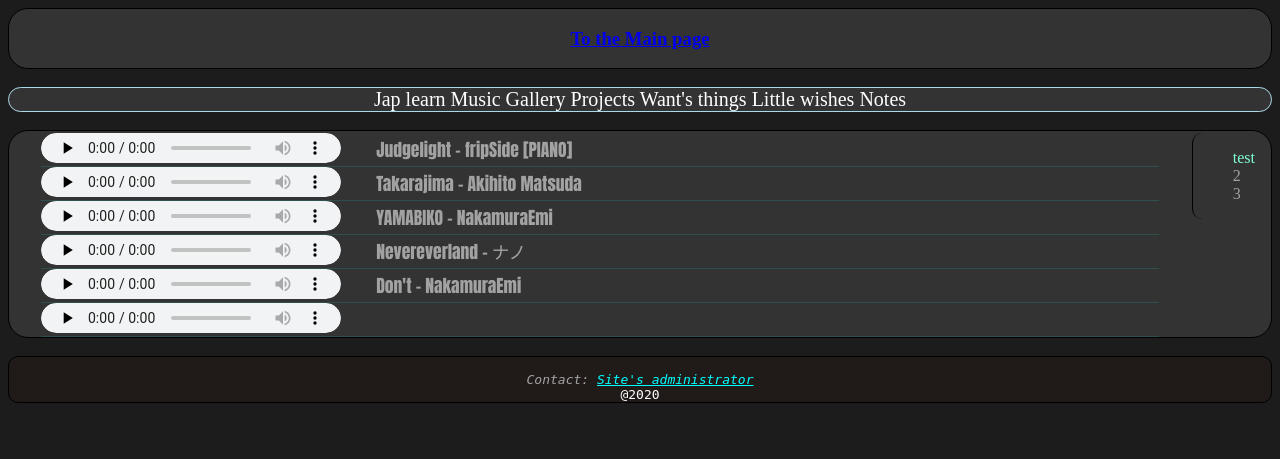
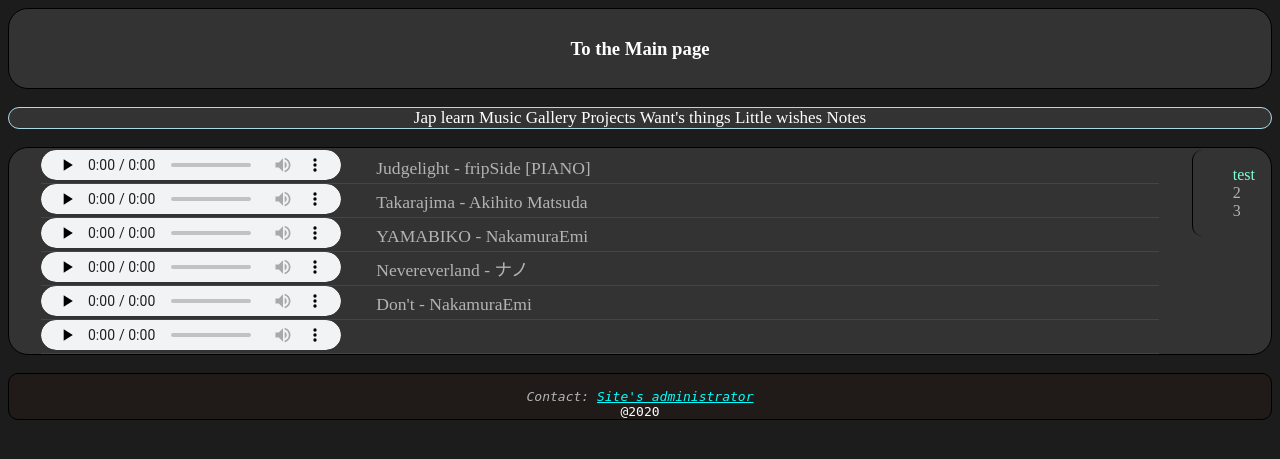
Before and after one commit to Boozy-Cat/site_test, a PHP site: page /music.php in a window 1280 px wide. Shown: the top 459 px of the page. Run offline with PHP 8.4, Linux system fonts and the light colour scheme; some web fonts are replaced.

Commit message:
Created new folder and move in it  style.css

```diff
--- a/style.css
+++ b/style/style.css
@@ -1,14 +1,32 @@
+@font-face {
+    font-family: HYCoffee_Bold;
+    src: url('fonts/HYCoffee_Bold.ttf');
+}
+@font-face {
+    font-family: HYCoffee_Regular;
+    src: url('fonts/HYCoffee_Regular.ttf');
+}
 body {
     background-color: #1c1c1c;
-    color: #a2a2a3;
+    color: #b3b3b4;
 }
 header {
     border: 1px solid black;
     background-color: #333;
     text-align: center;
     border-radius: 20px;
+    font-family: 'HYCoffee_Bold';
 }
-header h2 a {
+.header_link {
+    margin: auto;
+    width: 30%;
+    padding: 10px;
+}
+.header_link:hover {
+    text-decoration: underline;
+    text-decoration-thickness: 2px;
+}
+header h3 a {
     color: #fff;
     text-decoration: none;
     text-decoration: black;
@@ -17,8 +35,9 @@ header h2 a {
     border: 1px solid lightblue;
     background-color:#333;
     text-align: center;
-    font-size: 20px;
+    font-size: 17px;
     border-radius: 20px;
+    font-family: 'HYCoffee_Regular';
 
 }
 .nav a {
@@ -74,7 +93,7 @@ audio {
 }
 .name {
     margin-left: 2em;
-    font-family: Impact, Haettenschweiler, 'Arial Narrow Bold', sans-serif;
+    font-family: 'HYCoffee_Regular';
     font-size: 110%;
     border-radius: 5px;
     vertical-align: super;
@@ -98,3 +117,23 @@ aside ul li a {
     text-decoration: none;
     color: aquamarine;
 }
+#tb_mac_name {
+    /* padding-left: 50px; */
+    text-align: center;
+}
+#even_row {
+    background-color: rgba(3, 3, 3, 0.1);
+}
+#TABLE_MAC {
+    font-family: 'Courier New', Courier, monospace;
+    width: 90%;
+    text-align: center;
+}
+.note-list {
+    list-style-image: none;
+}
+ul li a {
+    color: #b3b3b4;
+    text-decoration: none;
+    text-decoration: underline;
+}
```
